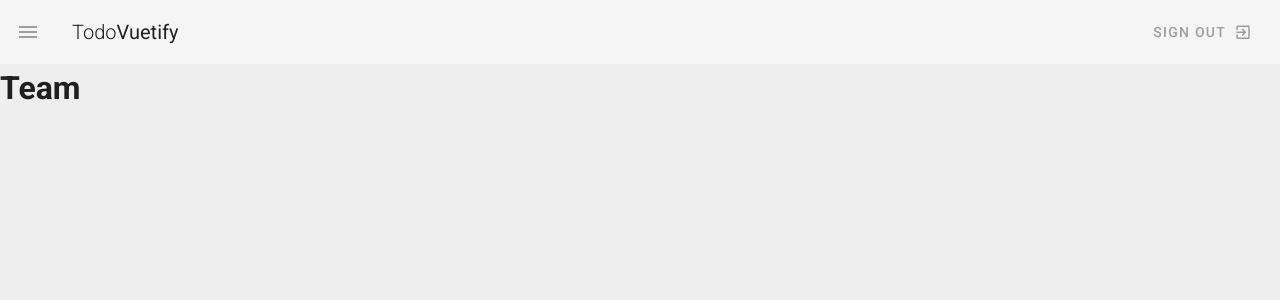
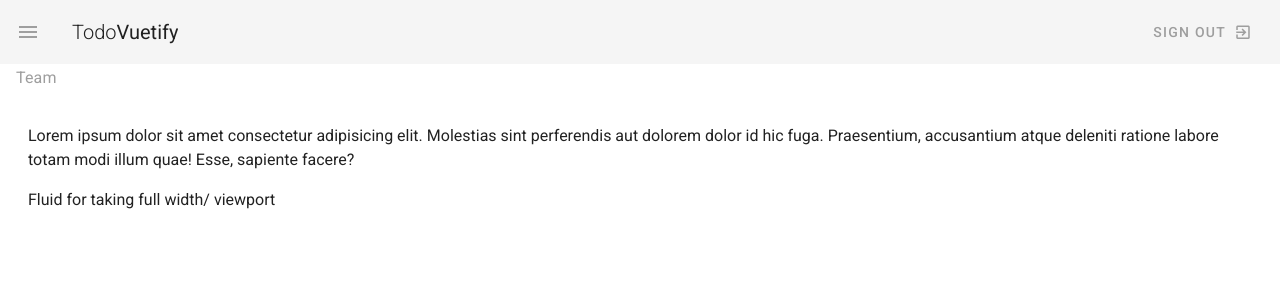
Before and after one commit to mamun-63/vuetify, a Vue app: page /team in a window 1280 px wide. Shown: the top 300 px of the page. Built offline with nearby package versions, Linux system fonts and the light colour scheme.

Commit message:
Spacing - Margin & Padding , v-container

```diff
--- a/src/App.vue
+++ b/src/App.vue
@@ -1,7 +1,7 @@
 <template>
-  <v-app>
+  <v-app class="grey lighten-4">
     <Navbar />
-    <v-main class="grey lighten-3">
+    <v-main class="mx-4 mb-4">
       <router-view></router-view>
     </v-main>
 
--- a/src/views/Dashboard.vue
+++ b/src/views/Dashboard.vue
@@ -1,6 +1,11 @@
 <template>
   <div class="dashboard">
-    <h1>Dashboard</h1>
+    <h1 class="subtitle-1 grey--text">Dashboard</h1>
+
+    <v-container fluid class="my-5">
+      <p>Lorem ipsum dolor sit amet consectetur adipisicing elit. Molestias sint perferendis aut dolorem dolor id hic fuga. Praesentium, accusantium atque deleniti ratione labore totam modi illum quae! Esse, sapiente facere?</p>
+      <p>Fluid for taking full width/ viewport</p>
+    </v-container>
 
   </div>
 </template>
--- a/src/views/Projects.vue
+++ b/src/views/Projects.vue
@@ -1,6 +1,11 @@
 <template>
   <div class="projects">
-    <h1>Projects</h1>
+    <h1 class="subtitle-1 grey--text">Projects</h1>
+
+    <v-container fluid class="my-5">
+      <p>Lorem ipsum dolor sit amet consectetur adipisicing elit. Molestias sint perferendis aut dolorem dolor id hic fuga. Praesentium, accusantium atque deleniti ratione labore totam modi illum quae! Esse, sapiente facere?</p>
+      <p>Fluid for taking full width/ viewport</p>
+    </v-container>
 
   </div>
 </template>
--- a/src/views/Team.vue
+++ b/src/views/Team.vue
@@ -1,6 +1,11 @@
 <template>
   <div class="team">
-    <h1>Team</h1>
+    <h1 class="subtitle-1 grey--text">Team</h1>
+
+    <v-container fluid class="my-5">
+      <p>Lorem ipsum dolor sit amet consectetur adipisicing elit. Molestias sint perferendis aut dolorem dolor id hic fuga. Praesentium, accusantium atque deleniti ratione labore totam modi illum quae! Esse, sapiente facere?</p>
+      <p>Fluid for taking full width/ viewport</p>
+    </v-container>
 
   </div>
 </template>
```
